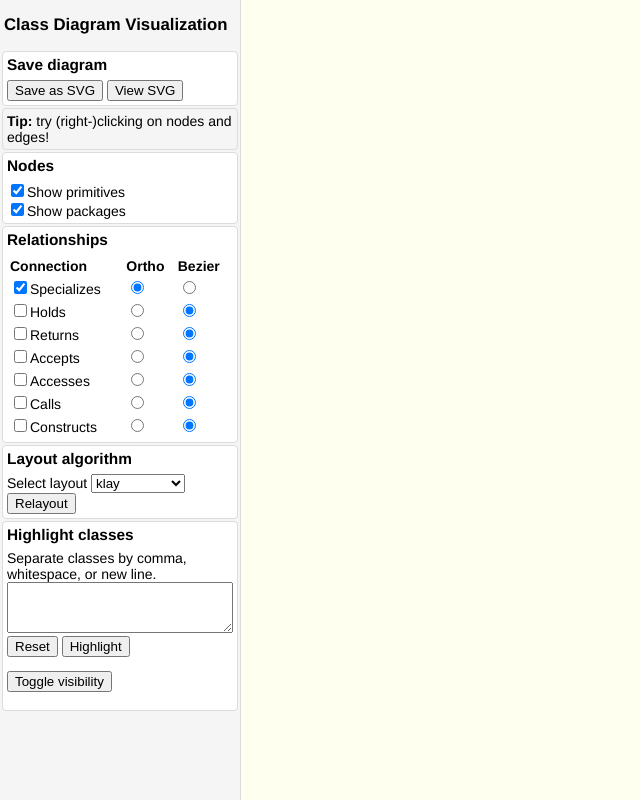
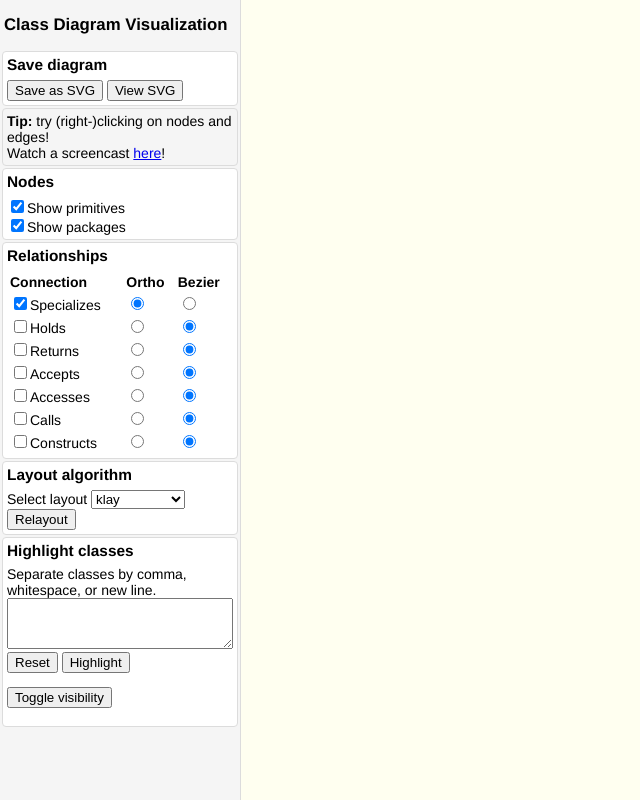
Before and after one commit to rsatrioadi/classviz, a plain HTML site: page index.html in a window 1280 px wide. Shown: the whole page, without its empty margins (0-640 px from the left). Drawn offline with nearby package versions, Linux system fonts and the light colour scheme; no server answers; a script that the page names is missing.

Commit message:
Add link to screencast.

```diff
--- a/index.html
+++ b/index.html
@@ -53,7 +53,8 @@
     </div>
 
     <div class="notice">
-      <strong>Tip:</strong> try (right-)clicking on nodes and edges!
+      <strong>Tip:</strong> try (right-)clicking on nodes and edges!<br/>
+      Watch a screencast <a href="screencast.mp4" target="_blank">here</a>!
     </div>
 <div class="menu">
   <h2>Nodes</h2>
```
